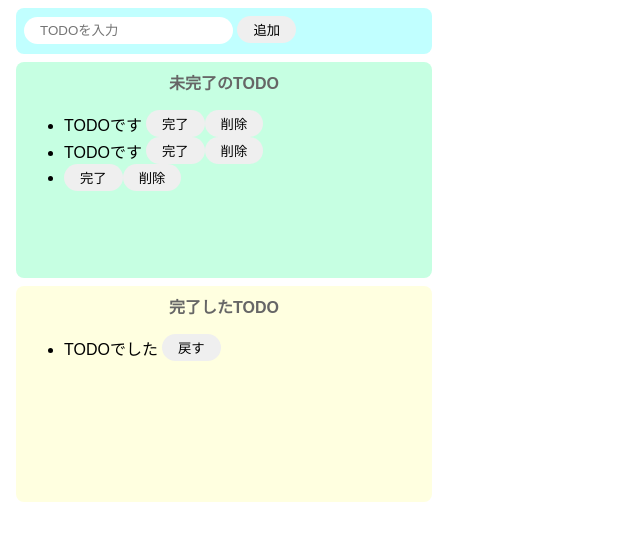
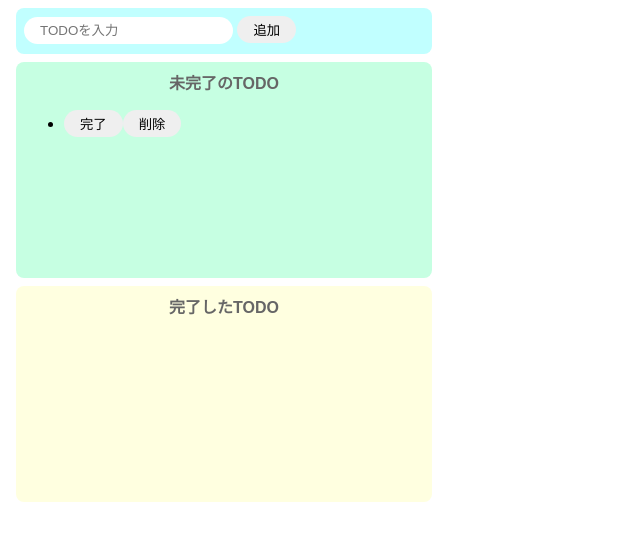
Before and after one commit to mogubess/onlytodo-javascript, a website built with Parcel: page index.html in a window 1280 px wide. Both pictures are taken after a click on the button "追加". Shown: the whole page, without its empty margins (0-640 px from the left). Built offline with nearby package versions, Linux system fonts and the light colour scheme.

Commit message:
normal javascript done fix2

```diff
--- a/index.html
+++ b/index.html
@@ -12,27 +12,11 @@
     </div>
     <div class="imcomplete-area">
       <p class="title">未完了のTODO</p>
-      <ul id="incomplete-list">
-        <div class="list-row">
-          <li class="detail-title">TODOです</li>
-          <button>完了</button>
-          <button>削除</button>
-        </div>
-        <div class="list-row">
-          <li class="detail-title">TODOです</li>
-          <button>完了</button>
-          <button>削除</button>
-        </div>
-      </ul>
+      <ul id="incomplete-list"></ul>
     </div>
     <div class="complete-area">
       <p class="title">完了したTODO</p>
-      <ul id="complete-list">
-        <div class="list-row">
-          <li class="detail-title">TODOでした</li>
-          <button>戻す</button>
-        </div>
-      </ul>
+      <ul id="complete-list"></ul>
     </div>
     <script src="src/index.js"></script>
   </body>
--- a/src/index.js
+++ b/src/index.js
@@ -4,7 +4,15 @@ const onClickAdd = () => {
   // テキストボックスの値を取得し、初期化する
   const inputText = document.getElementById("add-text").value;
   document.getElementById("add-text").value = "";
+  createIncompleteList(inputText);
+};
 
+// 未完了リストから指定の要素を削除
+const deleteFromIncompleteList = (target) => {
+  document.getElementById("incomplete-list").removeChild(target);
+};
+
+const createIncompleteList = (text) => {
   // div生成
   const div = document.createElement("div");
   div.className = "list-row";
@@ -12,7 +20,7 @@ const onClickAdd = () => {
 
   //liタグ生成
   const li = document.createElement("li");
-  li.innerText = inputText;
+  li.innerText = text;
 
   //buton(完了)タグ生成
   const completeButton = document.createElement("button");
@@ -28,6 +36,13 @@ const onClickAdd = () => {
 
     const backButton = document.createElement("button");
     backButton.innerText = "戻す";
+    backButton.addEventListener("click", () => {
+      const deleteTarget = backButton.parentNode;
+      document.getElementById("complete-list").removeChild(deleteTarget);
+
+      const text = backButton.parentNode.firstElementChild.innerText;
+      createIncompleteList(text);
+    });
     addTarget.appendChild(li);
     addTarget.appendChild(backButton);
     document.getElementById("complete-list").appendChild(addTarget);
@@ -51,11 +66,6 @@ const onClickAdd = () => {
   // alert(inputText);
 };
 
-// 未完了リストから指定の要素を削除
-const deleteFromIncompleteList = (target) => {
-  document.getElementById("incomplete-list").removeChild(target);
-};
-
 document
   .getElementById("add-button")
   .addEventListener("click", () => onClickAdd());
```
